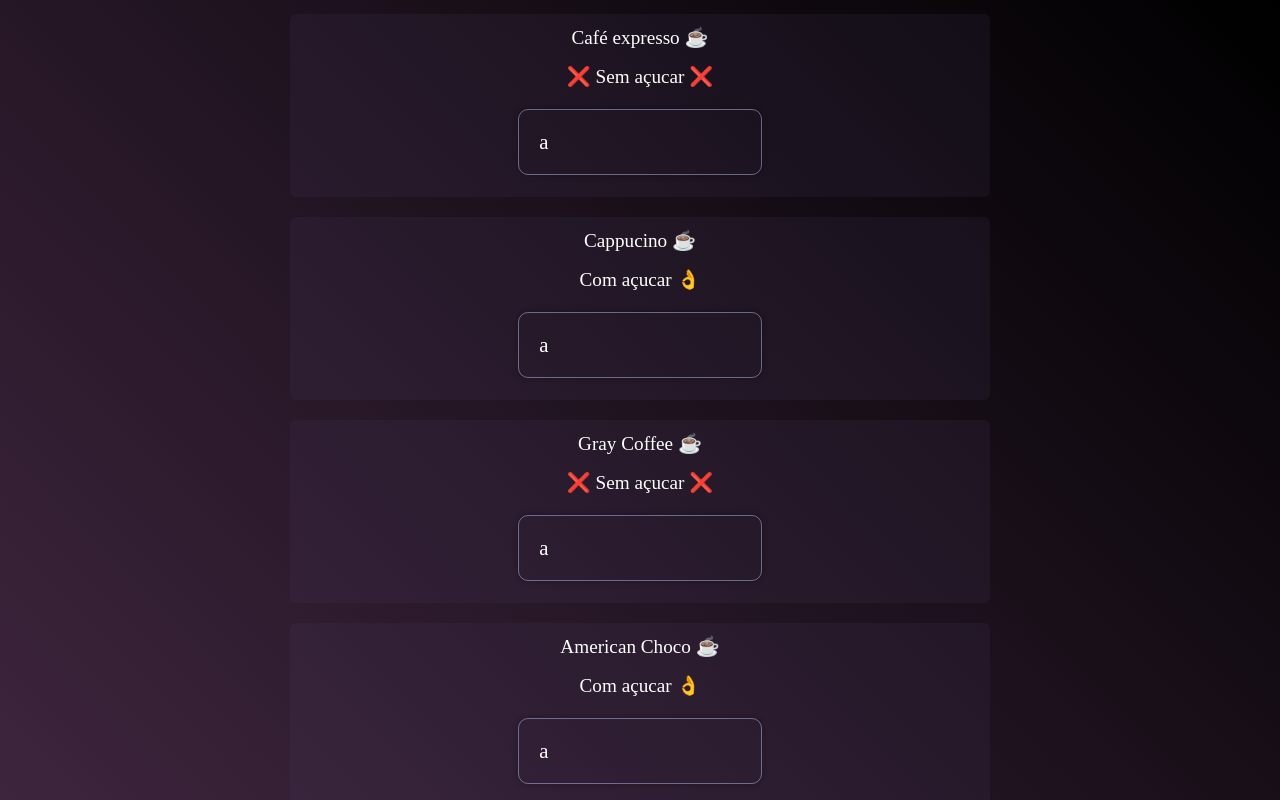
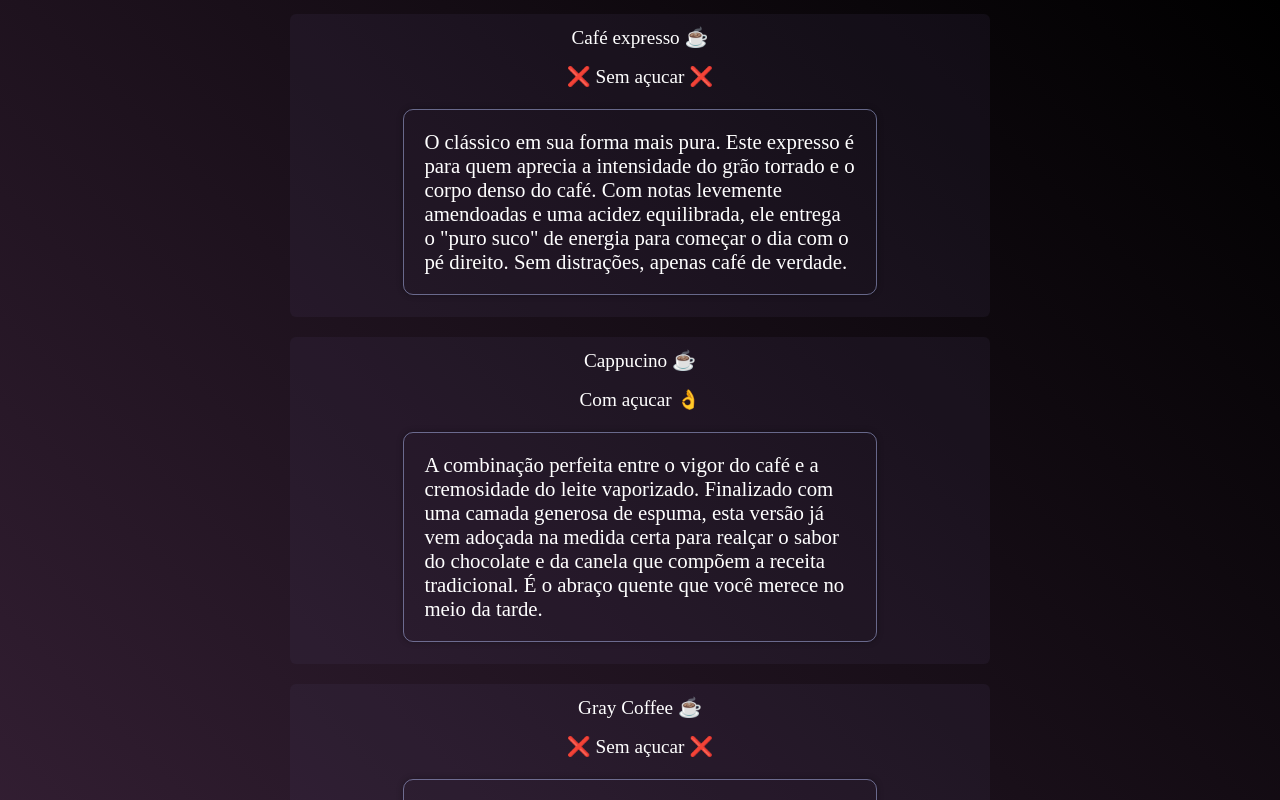
Before and after one commit to SantV7/preparing_coffee, a React (Vite) app: page / in a window 1280 px wide. Shown: the top 800 px of the page. Built offline with nearby package versions, Linux system fonts and the light colour scheme.

Commit message:
Adicionandoc as descrições dos cafés

```diff
--- a/src/App.tsx
+++ b/src/App.tsx
@@ -13,10 +13,10 @@ interface listCoffeeProps {
 function App() {
 
   const [listCoffe] = useState<listCoffeeProps[]>([
-    {id: 1, coffe: 'Café expresso', description: 'a' ,acucar: false},
-    {id: 2, coffe: 'Cappucino', description: 'a' ,acucar: true},
-    {id: 3, coffe: 'Gray Coffee', description: 'a' ,acucar: false},
-    {id: 4, coffe: 'American Choco', description: 'a' ,acucar: true},
+    {id: 1, coffe: 'Café expresso', description: 'O clássico em sua forma mais pura. Este expresso é para quem aprecia a intensidade do grão torrado e o corpo denso do café. Com notas levemente amendoadas e uma acidez equilibrada, ele entrega o "puro suco" de energia para começar o dia com o pé direito. Sem distrações, apenas café de verdade.' ,acucar: false},
+    {id: 2, coffe: 'Cappucino', description: 'A combinação perfeita entre o vigor do café e a cremosidade do leite vaporizado. Finalizado com uma camada generosa de espuma, esta versão já vem adoçada na medida certa para realçar o sabor do chocolate e da canela que compõem a receita tradicional. É o abraço quente que você merece no meio da tarde.' ,acucar: true},
+    {id: 3, coffe: 'Gray Coffee', description: 'A combinação perfeita entre o vigor do café e a cremosidade do leite vaporizado. Finalizado com uma camada generosa de espuma, esta versão já vem adoçada na medida certa para realçar o sabor do chocolate e da canela que compõem a receita tradicional. É o abraço quente que você merece no meio da tarde.' ,acucar: false},
+    {id: 4, coffe: 'American Choco', description: 'O melhor dos dois mundos. Imagine um café americano (mais suave e longo) fundido com a indulgência de um chocolate quente cremoso. Esta bebida é doce, reconfortante e levemente aveludada. É a escolha ideal para quem quer o sabor do chocolate com o "punch" de cafeína de um café filtrado de alta qualidade.' ,acucar: true},
   ])
 
   const [freebieWon, setFreebieWon] = useState<string>('')
--- a/src/pages/home/requireCoffee.module.scss
+++ b/src/pages/home/requireCoffee.module.scss
@@ -26,7 +26,7 @@
 
       .description_coffee {
         padding:  20px;
-        width: 36%;
+        width: 70%;
         border: 1px solid rgba(169, 178, 230, 0.534);
         border-radius: 10px;
         box-shadow: 0px 0px 6px rgba(0, 0, 0, 0.322);
```
